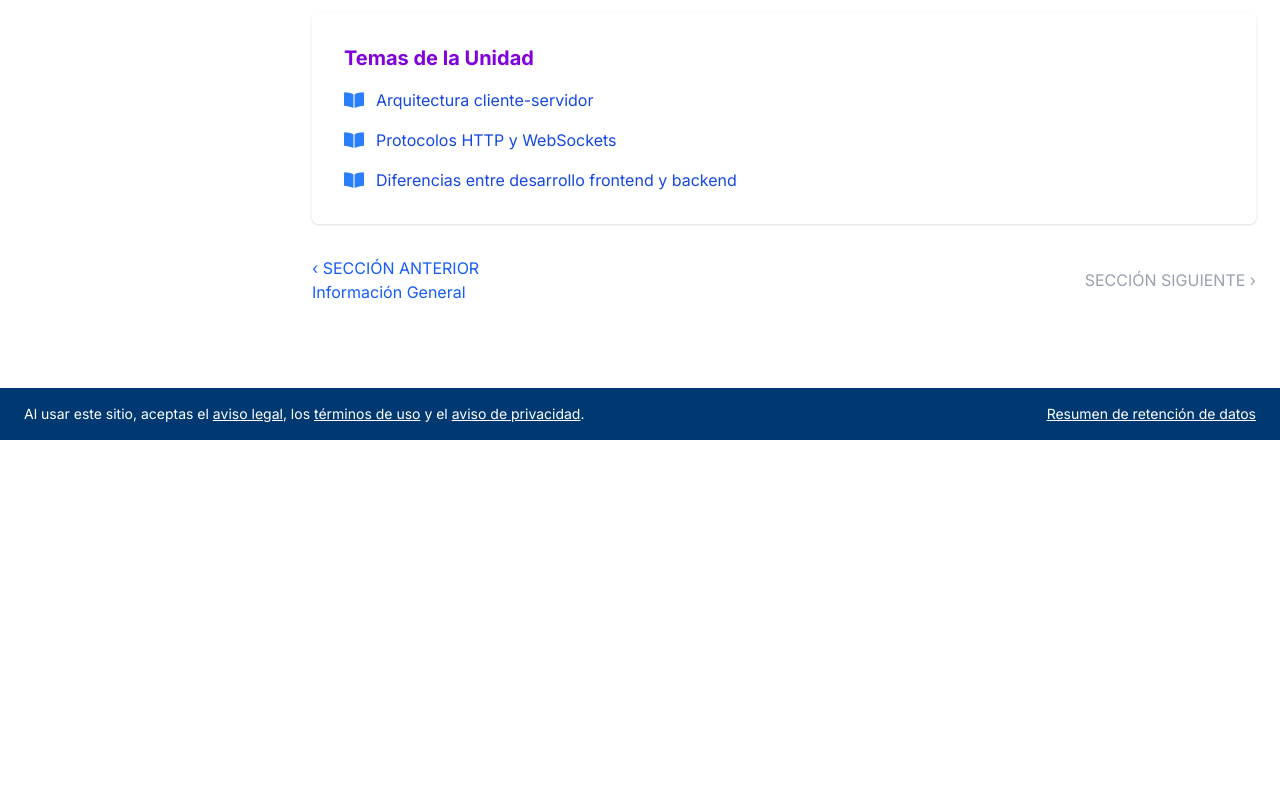
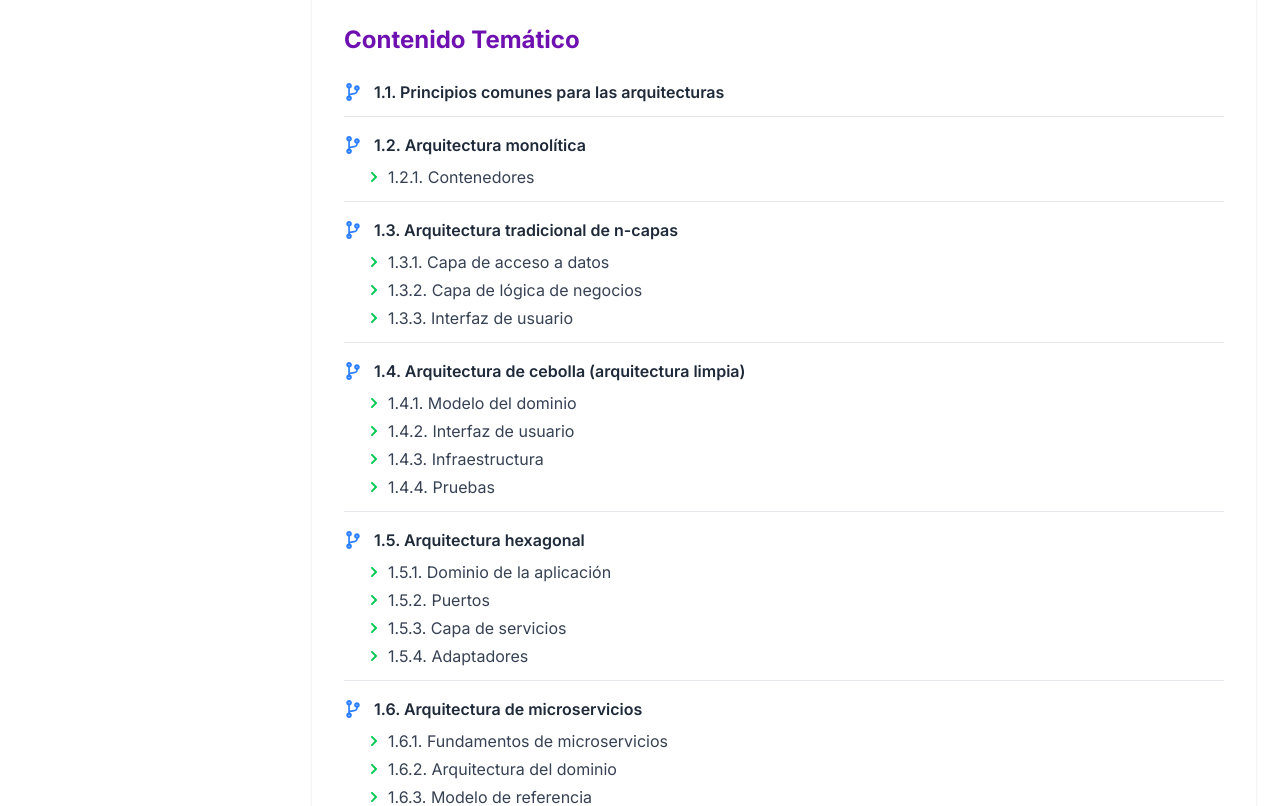
Before and after one commit to Alonso692-web/poli-libro-web-2-ep, a Next.js app: page /unidad-1 in a window 1280 px wide. Shown: the part 360-1166 px from the top of the page. Before the commit the page ends 800 px from the top, so only its background shows below. Built offline with nearby package versions, Linux system fonts and the light colour scheme.

Commit message:
V1.2 Faltan 3 secciones

```diff
--- a/src/app/unidad-1/page.js
+++ b/src/app/unidad-1/page.js
@@ -4,7 +4,8 @@ import Breadcrumb from '@/components/Breadcrumb';
 import Link from 'next/link';
 import Image from 'next/image';
 import { courseData } from '@/courseData';
-import { FaBookOpen } from 'react-icons/fa';
+// Importamos los nuevos iconos que usaremos
+import { FaCodeBranch, FaChevronRight } from 'react-icons/fa';
 
 export default function Unidad1Page() {
     const unit = courseData.units.find(u => u.slug === 'unidad-1');
@@ -13,7 +14,7 @@ export default function Unidad1Page() {
     const breadcrumbItems = [
         { name: 'Cursos', href: '/' },
         { name: courseData.title, href: '/' },
-        { name: `Unidad I`, href: `/unidad-1` }
+        { name: `Unidad I: ${unit.subtitle}`, href: `/${unit.slug}` }
     ];
 
     return (
@@ -21,24 +22,36 @@ export default function Unidad1Page() {
             <Sidebar />
             <div className="w-full">
                 <Breadcrumb items={breadcrumbItems} />
-                <h2 className="text-xl font-semibold text-gray-600 text-center mb-4">Unidad I</h2>
-
-                {/* Banner de la unidad */}
-                <div className="relative mb-8">
-                    <Image src={unit.banner} alt={unit.title} width={900} height={200} className="rounded-lg w-full h-40 object-cover" />
+                <div className="relative mb-6">
+                    <Image src={unit.banner} alt={unit.title} width={900} height={200} className="rounded-lg w-full h-48 object-cover" />
                     <div className="absolute inset-0 bg-black bg-opacity-50 flex items-center justify-center rounded-lg">
-                        <h1 className="text-white text-4xl font-extrabold">{unit.title}</h1>
+                        <h1 className="text-white text-4xl font-extrabold text-center">{unit.title}<br />{unit.subtitle}</h1>
                     </div>
                 </div>
 
-                {/* Contenido de la unidad */}
                 <div className="bg-white p-8 rounded-md shadow-sm">
-                    <h3 className="text-xl font-bold mb-4 text-purple-700">Temas de la Unidad</h3>
+                    <h2 className="text-2xl font-bold mb-6 text-purple-800">Contenido Temático</h2>
+
+                    {/* --- NUEVA LÓGICA PARA RENDERIZAR LA LISTA JERÁRQUICA --- */}
                     <ul className="space-y-4">
-                        {unit.content.map((item, index) => (
-                            <li key={index} className="flex items-center gap-3">
-                                <FaBookOpen className="text-blue-500 text-xl flex-shrink-0" />
-                                <a href="#" className="text-blue-700 hover:underline">{item}</a>
+                        {unit.content.map((topic, index) => (
+                            <li key={index} className="border-b border-gray-200 pb-3">
+                                <div className="flex items-center gap-3">
+                                    <FaCodeBranch className="text-blue-500 text-lg flex-shrink-0" />
+                                    <span className="font-semibold text-gray-800">{topic.title}</span>
+                                </div>
+
+                                {/* Si el tema tiene subtemas, los mostramos en una lista anidada */}
+                                {topic.subtopics && topic.subtopics.length > 0 && (
+                                    <ul className="mt-2 ml-6 space-y-1">
+                                        {topic.subtopics.map((subtopic, subIndex) => (
+                                            <li key={subIndex} className="flex items-center gap-2">
+                                                <FaChevronRight className="text-green-500 text-xs flex-shrink-0" />
+                                                <span className="text-gray-700">{subtopic}</span>
+                                            </li>
+                                        ))}
+                                    </ul>
+                                )}
                             </li>
                         ))}
                     </ul>
@@ -46,6 +59,7 @@ export default function Unidad1Page() {
 
                 <nav className="flex justify-between items-center mt-8">
                     <Link href="/info-general" className="text-blue-600 hover:underline">‹ SECCIÓN ANTERIOR<br />Información General</Link>
+                    {/* Este enlace irá a la futura Unidad 2 */}
                     <span className="text-gray-400">SECCIÓN SIGUIENTE ›</span>
                 </nav>
             </div>
--- a/src/courseData.js
+++ b/src/courseData.js
@@ -1,11 +1,29 @@
 // src/courseData.js
 // Las importaciones de iconos y de Image permanecen igual
-import { FaBookmark, FaBook, FaCog, FaLightbulb, FaBullseye, FaListAlt, FaTable, FaCheckCircle } from 'react-icons/fa';
+import { FaBookmark, FaBookOpen, FaCertificate, FaBook, FaCog, FaLightbulb, FaBullseye, FaListAlt, FaTable, FaCheckCircle, FaInfoCircle } from 'react-icons/fa';
 import { VscSymbolStructure } from "react-icons/vsc";
 import { MdPending } from "react-icons/md";
 import Image from 'next/image';
 
-// BienvenidaContent no cambia
+const FeatureIcon = ({ icon }) => (
+    <div className="flex justify-center mb-6">
+        <div className="relative w-32 h-32 flex items-center justify-center">
+            {/* El cuadrado rotado que sirve de fondo */}
+            <div className="absolute w-full h-full bg-purple-100 rounded-lg transform rotate-45"></div>
+            {/* El icono que pasamos como prop, renderizado encima */}
+            <div className="relative text-5xl text-purple-600">{icon}</div>
+        </div>
+    </div>
+);
+
+const bibliographyData = [
+    { author: 'Holmes, S.', year: '2019', title: 'Getting MEAN with Mongo, Express, Angular, and Node', publisher: 'Manning/ 978-1617294754' },
+    { author: 'Ottinger, J. y Linwood, J.', year: '2022', title: 'Beginning Hibernate 6: Java Persistence from Beginner to Pro', publisher: 'Apress/ 978-1-4842-7336-4' },
+    { author: 'Shmeling, B. y Dargatz, M.', year: '2022', title: 'Kubernetes Native Development', publisher: 'Apress/ 978-1-4842-7941-0' },
+    { author: 'Varanasi, B. y Bartkov, M.', year: '2022', title: 'Spring REST: Building Java Microservices and Cloud Applications', publisher: 'Apress/ 978-1-4842-7476-7' },
+    { author: 'Zammeti, F.', year: '2020', title: 'Modern Full-Stack Development: Using TypeScript, React, Node.js, Webpack, and Docker', publisher: 'Apress/ 978-1484257371' },
+];
+
 const BienvenidaContent = () => (
     <div className="flex flex-col md:flex-row gap-8 items-center">
         <div className="text-gray-700 space-y-4 flex-1 prose max-w-none">
@@ -42,55 +60,144 @@ export const courseData = {
                 id: 'tecnologia',
                 icon: <FaCog />,
                 title: "Complementos tecnológicos",
-                content: (<div className="prose max-w-none">...</div>)
+                content: (
+                    <div className="prose max-w-none">
+                        <h4 className="text-xl font-bold text-purple-700">Herramientas para la Plataforma Educativa</h4>
+                        <p>Para comenzar, identifica las necesidades y/o requerimientos tecnológicos que puedas presentar. Para tener una experiencia de aprendizaje exitosa, es fundamental familiarizarse con las herramientas que utilizaremos.</p>
+                        <ul>
+                            <li><strong>Visual Studio Code:</strong> Un editor de código moderno y extensible.</li>
+                            <li><strong>Node.js:</strong> El entorno de ejecución para JavaScript en el servidor.</li>
+                            <li><strong>Git y una cuenta de GitHub:</strong> Para el control de versiones de nuestros proyectos.</li>
+                        </ul>
+                    </div >
+                )
             },
             {
                 id: 'concepto',
                 icon: <FaLightbulb />,
                 title: "Concepto Clave",
-                content: (<div className="prose max-w-none">...</div>)
+                content: (
+                    <div className="prose max-w-none">
+                        <h4 className="text-xl font-bold text-purple-700">El concepto de Desarrollo Web en Cliente y Servidor</h4>
+                        <p>El desarrollo web moderno se basa en la interacción entre el <strong>cliente</strong> (tu navegador, que solicita información) y el <strong>servidor</strong> (una computadora remota que procesa la solicitud y devuelve una respuesta).</p>
+                        <p>Frameworks como <strong>React</strong> se ejecutan en el cliente para crear interfaces de usuario dinámicas y ricas en interactividad, mientras que frameworks como <strong>Express.js</strong> o <strong>Django</strong> se ejecutan en el servidor para gestionar la lógica de negocio, el acceso a bases de datos y la seguridad.</p>
+                    </div>
+                )
             },
             {
                 id: 'objetivo',
                 icon: <FaBullseye />,
                 title: "Objetivo General",
-                content: (<div className="prose max-w-none">...</div>)
+                content: (
+                    <div className="prose max-w-none">
+                        <h4 className="text-xl font-bold text-purple-700">Objetivo General del Polilibro</h4>
+                        <p>Aplicar los conceptos y modelos de los frameworks de desarrollo web más populares para crear aplicaciones robustas, escalables y seguras, diferenciando claramente las responsabilidades del lado del cliente y del lado del servidor.</p>
+                        <p>El apoyo didáctico de la unidad de aprendizaje de "Web Client and Backend Development Frameworks" tiene la finalidad complementar y reforzar el curso en su modalidad presencial.</p>
+                    </div>
+                )
+            },
+            {
+                id: 'contenido',
+                icon: <VscSymbolStructure />,
+                title: "Contenido Temático",
+                content: (
+                    <div>
+                        <h4 className="text-xl font-bold text-purple-700 mb-4 text-center">Contenido Temático del Polilibro</h4>
+                        <iframe
+                            src="/documents/VII sem Web Client And Backend Development Frameworks_.pdf" // La ruta pública a tu PDF
+                            className="w-full h-[80vh] rounded-md border shadow-lg"
+                            title="Contenido Temático del Polilibro PDF"
+                        >
+                            Tu navegador no soporta la visualización de PDFs. Puedes <a href="/documents/polilibro.pdf">descargarlo aquí</a>.
+                        </iframe>
+                    </div>
+                )
             },
             {
                 id: 'organizacion',
-                icon: <VscSymbolStructure />,
-                title: "contenido",
-                content: (<div className="prose max-w-none">...</div>)
-            },
-            {
-                id: 'estructura',
                 icon: <FaListAlt />,
                 title: "Organización del Polilibro",
-                content: (<div className="prose max-w-none">...</div>)
+                content: (
+                    <div className="text-center">
+                        {/* Título principal de la sección */}
+                        <h4 className="text-2xl font-bold text-purple-700 mb-4">¿Cómo está organizado el Polilibro?</h4>
+
+                        {/* Usamos nuestro nuevo componente de icono */}
+                        <FeatureIcon icon={<FaListAlt />} />
+
+                        {/* La caja de contenido con el fondo gris claro */}
+                        <div className="bg-slate-100 border border-slate-200 rounded-lg p-6 text-left shadow-inner">
+                            {/* Primer párrafo con un icono de información */}
+                            <div className="flex items-start gap-4 mb-4">
+                                <span className="text-xl text-blue-500 mt-1 flex-shrink-0"><FaInfoCircle /></span>
+                                <p className="text-gray-800">
+                                    <strong>El Polilibro está diseñado por unidades.</strong> Cada una corresponde con los temas del programa autorizado de la unidad de aprendizaje. Para su estudio se cubren los temas de Introducción al Desarrollo Web, Frameworks de Cliente, Desarrollo en Servidor, Seguridad y Despliegue en la Nube.
+                                </p>
+                            </div>
+
+                            {/* Párrafo indentado y en cursiva (como una cita) */}
+                            <div className="pl-6 ml-4 border-l-4 border-slate-300">
+                                <p className="text-gray-600 italic">
+                                    En cada unidad temática se proponen actividades de acuerdo al grado de comprensión que se requiere. Las actividades son: lecturas sugeridas, presentaciones, videos, ejercicios prácticos y proyectos que simulan escenarios del mundo real.
+                                </p>
+                            </div>
+
+                            {/* Navegación estática de página */}
+                            <div className="flex justify-between items-center mt-6 border-t border-slate-200 pt-4 text-gray-500 font-semibold">
+                                <button className="text-2xl hover:text-black transition-colors" title="Anterior">←</button>
+                                <span>Pág. 1/2</span>
+                                <button className="text-2xl hover:text-black transition-colors" title="Siguiente">→</button>
+                            </div>
+                        </div>
+                    </div>
+                )
             },
             {
                 id: 'evaluacion',
                 icon: <FaCheckCircle />,
                 title: "Tabla de Evaluación",
-                content: (<div className="prose max-w-none">...</div>)
+                content: (<div className="prose max-w-none">Tabla de evaluación</div>)
             },
             {
                 id: 'actividades',
                 icon: <FaTable />,
                 title: "Rúbrica de Actividades",
-                content: (<div className="prose max-w-none">...</div>)
+                content: (<div className="prose max-w-none">Rúbrica de actividades</div>)
             },
             {
                 id: 'bibliografia',
                 icon: <FaBook />,
                 title: "Bibliografía recomendada",
-                content: (<div className="prose max-w-none">...</div>)
+                content: (
+                    <div className="text-left">
+                        <h4 className="text-2xl font-bold text-purple-700 mb-4 text-center">Bibliografía recomendada para el estudio del Polilibro</h4>
+
+                        <FeatureIcon icon={<FaBookOpen />} />
+
+                        <ul className="space-y-5">
+                            {bibliographyData.map((item, index) => (
+                                <li key={index} className="border-b-2 border-dotted border-gray-200 pb-5">
+                                    <div className="flex items-start gap-4">
+                                        <span className="text-purple-500 text-lg mt-1"><FaCertificate /></span>
+                                        <div>
+                                            <p className="text-gray-800">
+                                                <span className="font-semibold">{item.author} ({item.year}).</span>
+                                                <em className="ml-1">{item.title}.</em>
+                                            </p>
+                                            <p className="text-gray-600">Editorial / ISBN: {item.publisher}.</p>
+                                        </div>
+                                    </div>
+                                </li>
+                            ))}
+                        </ul>
+                    </div>
+                )
             },
             {
                 id: 'acerca',
                 icon: <MdPending />,
                 title: "Acerca del polilibro",
-                content: (<div className="prose max-w-none">...</div>)
+                content: (<div className="prose max-w-none">Acerda del autor</div>)
             },
 
         ]
@@ -98,42 +205,50 @@ export const courseData = {
     units: [
         {
             id: 1,
-            slug: "unidad-1", // SIN BARRA
+            slug: "unidad-1",
             title: "Unidad I",
-            subtitle: "Introducción al Desarrollo Web",
+            // Subtítulo oficial del PDF
+            subtitle: "Arquitecturas de desarrollo web",
             banner: "/banners/intro.jpg",
-            subtext: "Arquitectura, protocolos y diferencias entre frontend y backend.",
+            subtext: "Fundamentos, arquitecturas y principios del desarrollo web moderno.",
+            // --- CONTENIDO OFICIAL DE LA UNIDAD 1 ---
+            // Estructura jerárquica para los temas
             content: [
-                "Arquitectura cliente-servidor",
-                "Protocolos HTTP y WebSockets",
-                "Diferencias entre desarrollo frontend y backend",
+                { title: "1.1. Principios comunes para las arquitecturas", subtopics: [] },
+                { title: "1.2. Arquitectura monolítica", subtopics: ["1.2.1. Contenedores"] },
+                {
+                    title: "1.3. Arquitectura tradicional de n-capas", subtopics: [
+                        "1.3.1. Capa de acceso a datos",
+                        "1.3.2. Capa de lógica de negocios",
+                        "1.3.3. Interfaz de usuario",
                     ]
                 },
                 {
-            id: 2,
-            slug: "unidad-2",
-            title: "Unidad II",
-            subtitle: "Frameworks de Desarrollo en Cliente",
-            banner: "/banners/frontend.jpg",
-            subtext: "Arquitectura, protocolos y diferencias entre frontend y backend.",
-            content: [
-                "Arquitectura cliente-servidor",
-                "Protocolos HTTP y WebSockets",
-                "Diferencias entre desarrollo frontend y backend",
+                    title: "1.4. Arquitectura de cebolla (arquitectura limpia)", subtopics: [
+                        "1.4.1. Modelo del dominio",
+                        "1.4.2. Interfaz de usuario",
+                        "1.4.3. Infraestructura",
+                        "1.4.4. Pruebas",
                     ]
                 },
                 {
-            id: 3,
-            slug: "unidad-3",
-            title: "Unidad III",
-            subtitle: "Desarrollo en el Servidor",
-            banner: "/banners/frontend.jpg",
-            subtext: "Arquitectura, protocolos y diferencias entre frontend y backend.",
-            content: [
-                "Introducción a Node.js, Django, Laravel y Spring Boot",
-                "Creación de controladores y modelos de datos",
-                "Conexión con bases de datos SQL y NoSQL",
-                "Ejercicio: Construir una API REST con Express.js y MongoDB",
+                    title: "1.5. Arquitectura hexagonal", subtopics: [
+                        "1.5.1. Dominio de la aplicación",
+                        "1.5.2. Puertos",
+                        "1.5.3. Capa de servicios",
+                        "1.5.4. Adaptadores",
+                    ]
+                },
+                {
+                    title: "1.6. Arquitectura de microservicios", subtopics: [
+                        "1.6.1. Fundamentos de microservicios",
+                        "1.6.2. Arquitectura del dominio",
+                        "1.6.3. Modelo de referencia",
+                        "1.6.4. Modelo de implementación",
+                        "1.6.5. Modelo de despliegue",
+                        "1.6.6. Diseño de aplicaciones web",
+                    ]
+                },
             ]
         },
     ],
```
Also changed, not shown: 1 other file (tests, documents, lock files or other folders). Lines whose indentation alone changed are shown as unchanged.
